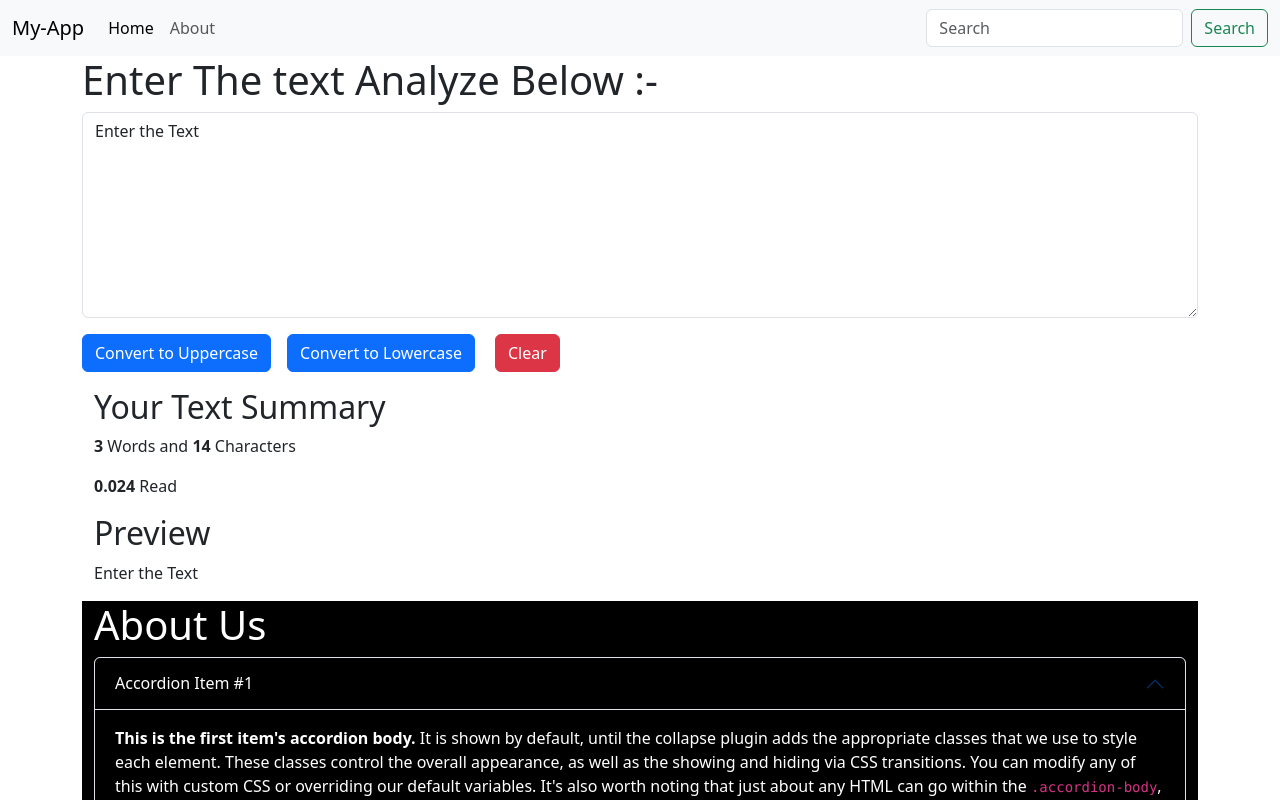
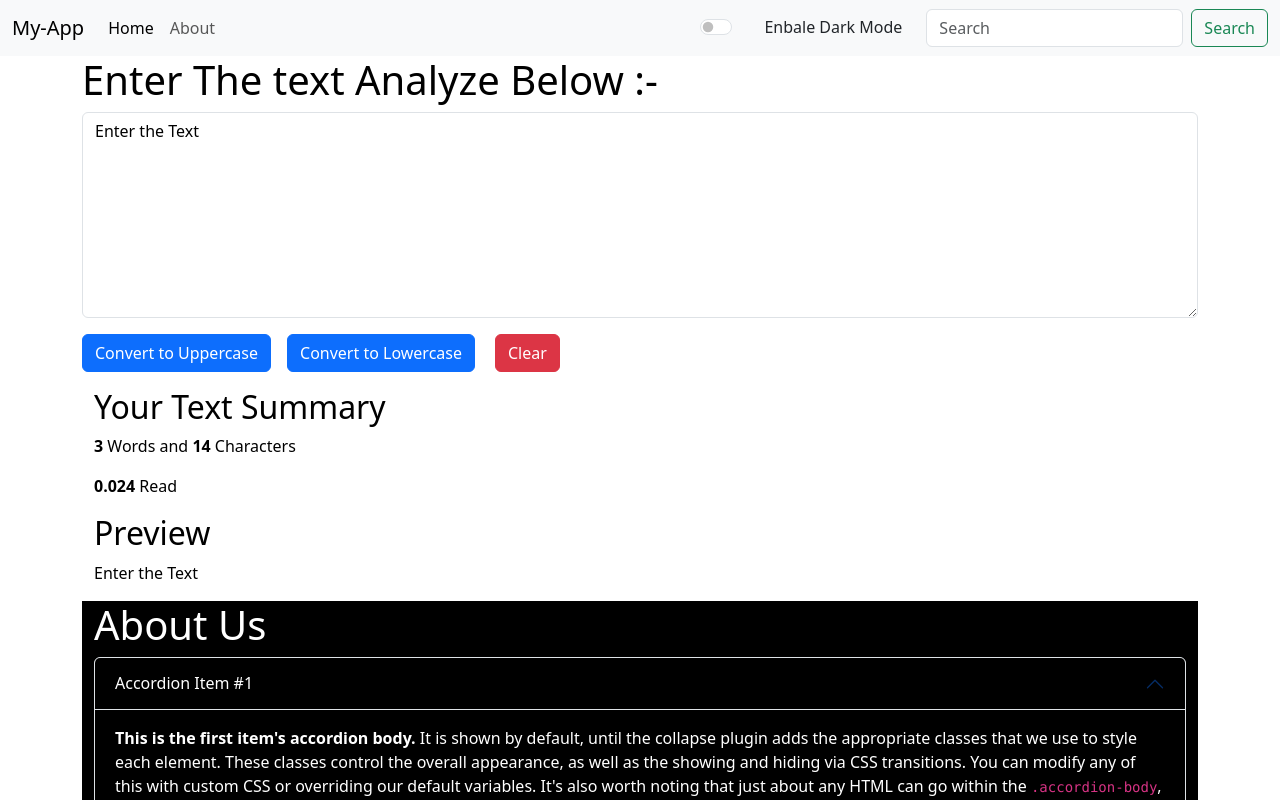
Before and after one commit to Yashwadkar2121/React.js, a React (Create React App) app in the folder React js/my-app/: page / in a window 1280 px wide. Shown: the top 800 px of the page. Built offline with nearby package versions, Linux system fonts and the light colour scheme.

Commit message:
add dark mode for whole page

```diff
--- a/React js/my-app/src/App.js
+++ b/React js/my-app/src/App.js
@@ -1,14 +1,25 @@
+import { useState } from "react";
 import "./App.css";
 import About from "./components/About";
 import Navbar from "./components/Navbar";
 import TextForm from "./components/TextForm";
 
 function App() {
+  const [mode, setMode] = useState("light"); // Whwther dark is enabled or not
+  const toggleMode = () => {
+    if (mode === "light") {
+      setMode("dark");
+      document.body.style.backgroundColor = "grey";
+    } else {
+      setMode("light");
+      document.body.style.backgroundColor = "white";
+    }
+  };
   return (
     <>
-      <Navbar title="My-App" />
+      <Navbar title="My-App" mode={mode} toggleMode={toggleMode} />
       <div className="container">
-        <TextForm heading="Enter The text Analyze Below" />
+        <TextForm heading="Enter The text Analyze Below" mode={mode} />
         <About />
       </div>
     </>
--- a/React js/my-app/src/components/Navbar.js
+++ b/React js/my-app/src/components/Navbar.js
@@ -4,7 +4,9 @@ import PropTypes from "prop-types";
 export default function Navbar(props) {
   return (
     <div>
-      <nav className="navbar navbar-expand-lg bg-body-tertiary">
+      <nav
+        className={`navbar navbar-expand-lg navbar-${props.mode} bg-${props.mode}`}
+      >
         <div className="container-fluid">
           <a className="navbar-brand" href="/">
             {props.title}
@@ -33,6 +35,25 @@ export default function Navbar(props) {
                 </a>
               </li>
             </ul>
+            <div
+              className={`form-check form-switch text-${
+                props.mode === "light" ? "dark" : "light"
+              }`}
+              onClick={props.toggleMode}
+            >
+              <input
+                className="form-check-input "
+                type="checkbox"
+                role="switch"
+                id="flexSwitchCheckDefault"
+              />
+              <label
+                className="form-check-label mx-4"
+                htmlFor="flexSwitchCheckDefault"
+              >
+                Enbale Dark Mode
+              </label>
+            </div>
             <form className="d-flex" role="search">
               <input
                 className="form-control me-2"
--- a/React js/my-app/src/components/TextForm.js
+++ b/React js/my-app/src/components/TextForm.js
@@ -21,15 +21,22 @@ export default function TextForm(props) {
   //   setText = ("new text") ; Correct way to cahnge the state
   return (
     <>
-      <div>
-        <h1>{props.heading} :-</h1>
+      <div className="contanier">
+        <h1 style={{ color: props.mode === "dark" ? "white" : "black" }}>
+          {props.heading} :-
+        </h1>
         <div className="mb-3">
           <textarea
             className="form-control"
             id="myBox"
             rows="8"
+            // Added ele.
             value={text}
             onChange={handleOnChange}
+            style={{
+              backgroundColor: props.mode === "dark" ? "grey" : "white",
+              color: props.mode === "dark" ? "white" : "black",
+            }}
           ></textarea>
         </div>
         <button className="btn btn-primary" onClick={handleUpClick}>
@@ -42,7 +49,10 @@ export default function TextForm(props) {
           Clear
         </button>
       </div>
-      <div className="container my-3 ">
+      <div
+        className="container my-3 "
+        style={{ color: props.mode === "dark" ? "white" : "black" }}
+      >
         <h2>Your Text Summary</h2>
         <p>
           <b>{text.split(" ").length}</b> Words and <b>{text.length}</b>{" "}
@@ -52,7 +62,11 @@ export default function TextForm(props) {
           <b>{0.008 * text.split(" ").length}</b> Read
         </p>
         <h2>Preview</h2>
-        <p>{text}</p>
+        <p>
+          {text.length > 0
+            ? text
+            : "Enter something in the above to preview it here"}
+        </p>
       </div>
     </>
   );
```
